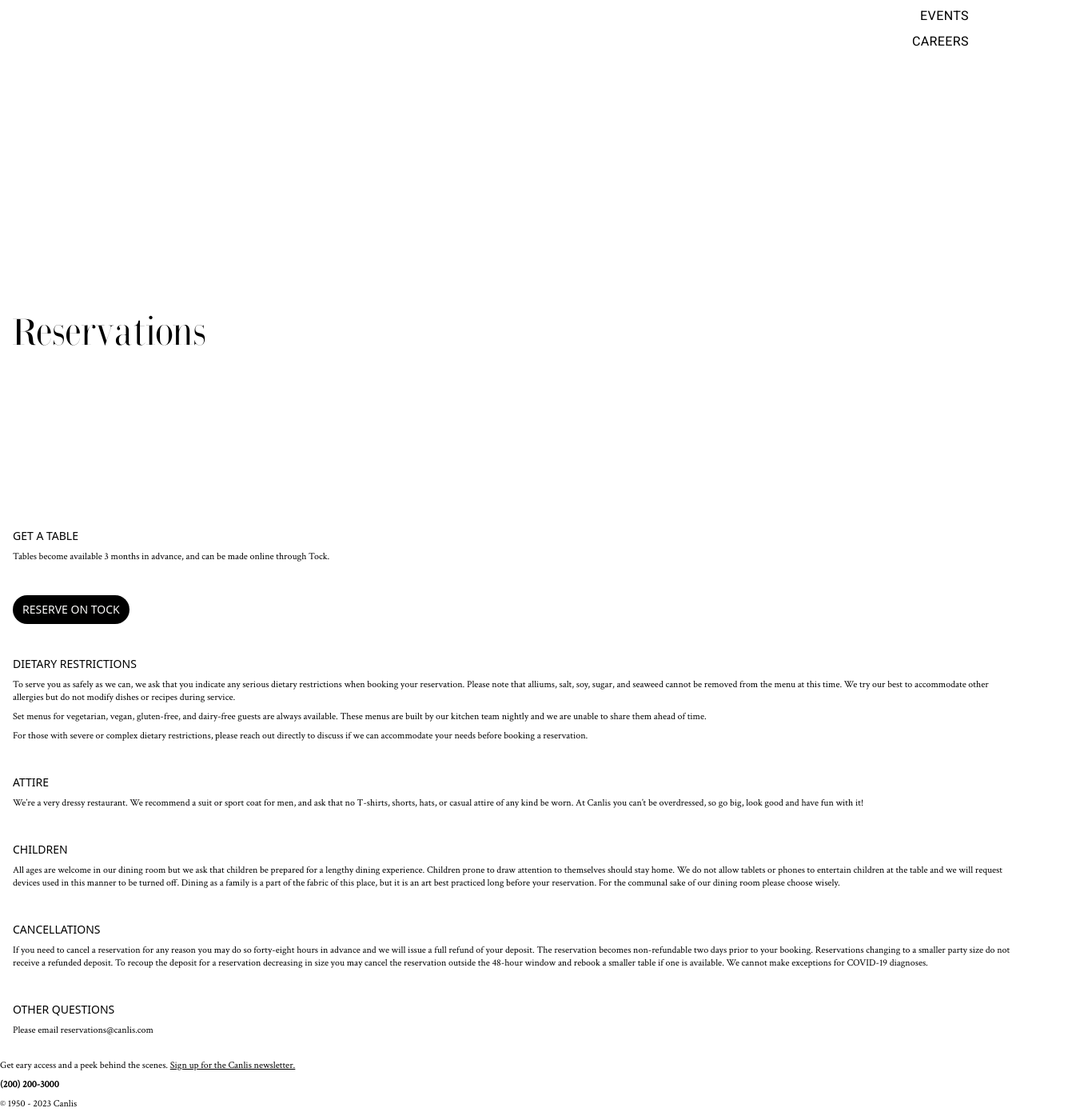
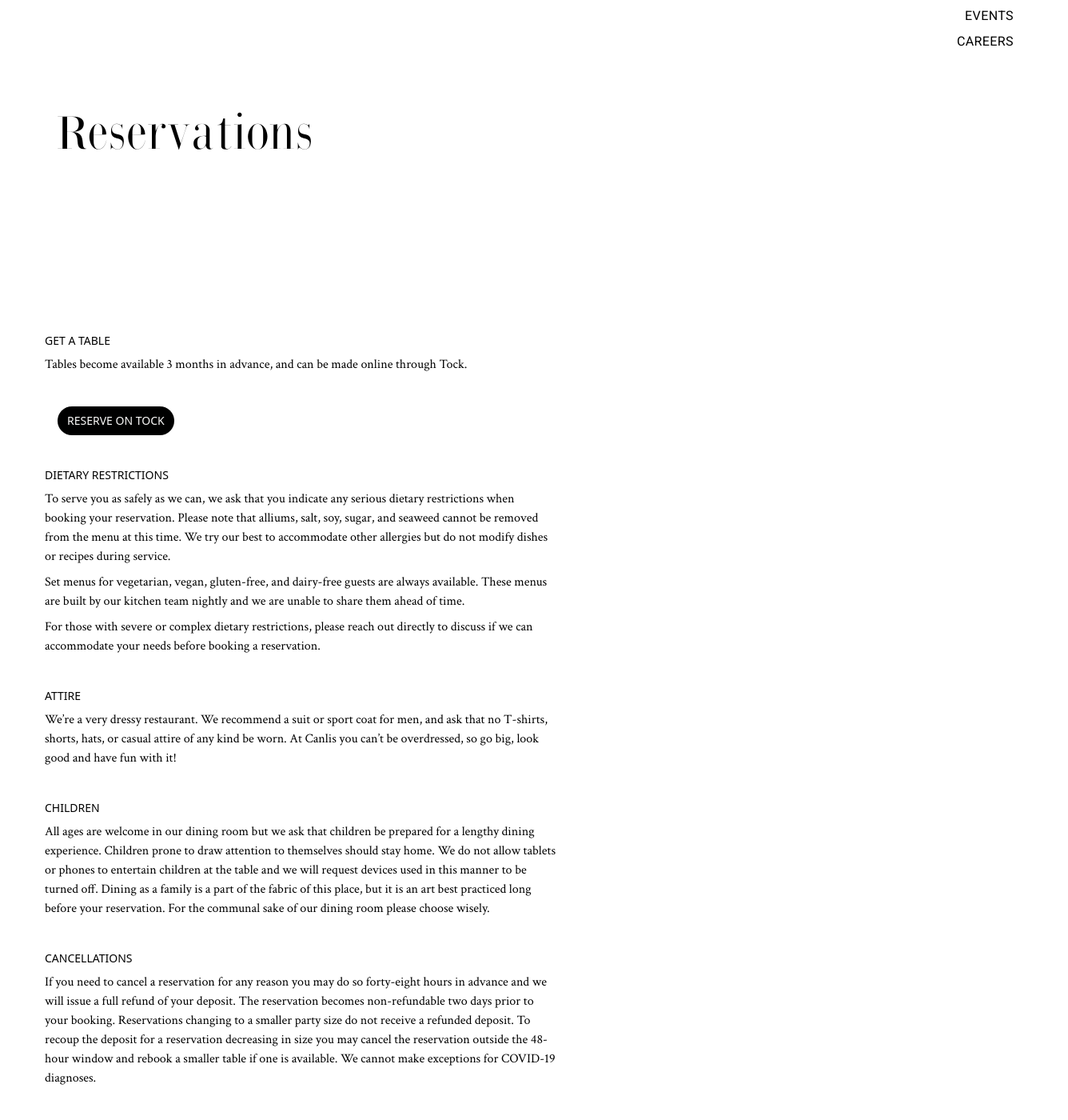
Before and after one commit to kennedymahoro/restaurant, a Next.js app: page /reservations in a window 1280 px wide. Shown: the part 240-1640 px from the top of the page at 80% size, 1336 px wide, since content can reach past the window. Built offline with nearby package versions, Linux system fonts and the light colour scheme.

Commit message:
finished the responsive, lg and md.

```diff
--- a/src/app/reservations/page.tsx
+++ b/src/app/reservations/page.tsx
@@ -1,13 +1,13 @@
 import Navbar from "@/components/nav"
 import Footer from "@/components/footer"
 export default function Reservation(){
-  const className_div = "mx-4 my-10";
+  const className_div = "my-10";
   const className_h6 = "";
-  const className_p = "text-xs my-2 font-thin font-crimson"
+  const className_p = "text-xs my-2 font-thin font-crimson sm:w-11/12 sm:text-base lg:w-6/12 "
   return(
-  <div className="w-screen h-screen text-sm">
+  <div className="w-screen h-screen text-sm sm:mx-14">
       <Navbar />
-      <h1 className="font-thinman text-5xl mt-64 mb-56 mx-4">Reservations</h1>
+      <h1 className="font-thinman text-5xl mt-64 lg:mt-0 lg:text-6xl lg:tracking-wide mb-56 mx-4  sm:text-8xl sm:mt-96">Reservations</h1>
       <div className={className_div}>
         <h6 className={className_h6}>GET A TABLE</h6>
         <p className={className_p}>Tables become available 3 months in advance, and can be made online through Tock.</p>
@@ -32,8 +32,8 @@ export default function Reservation(){
         <p className={className_p}>If you need to cancel a reservation for any reason you may do so forty-eight hours in advance and we will issue a full refund of your deposit. The reservation becomes non-refundable two days prior to your booking. Reservations changing to a smaller party size do not receive a refunded deposit. To recoup the deposit for a reservation decreasing in size you may cancel the reservation outside the 48-hour window and rebook a smaller table if one is available. We cannot make exceptions for COVID-19 diagnoses.</p>
       </div>
 
-      <h6 className=" mx-4">OTHER QUESTIONS</h6>
-      <p className={`${className_p} mx-4`}>Please email <a href="mailto:reservations@canlis.com">reservations@canlis.com</a></p>
+      <h6 className=" ">OTHER QUESTIONS</h6>
+      <p className={`${className_p}`}>Please email <a href="mailto:reservations@canlis.com">reservations@canlis.com</a></p>
 
       <Footer />
     </div>
```
